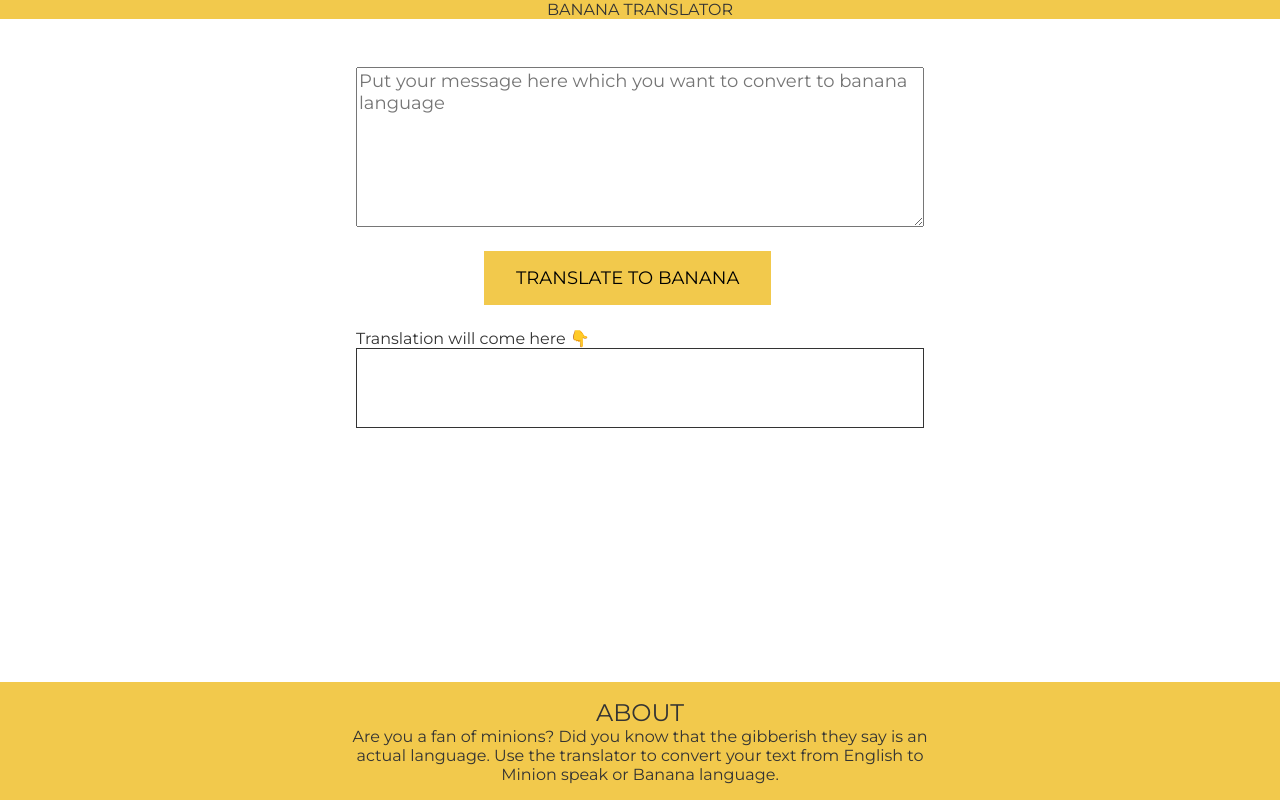
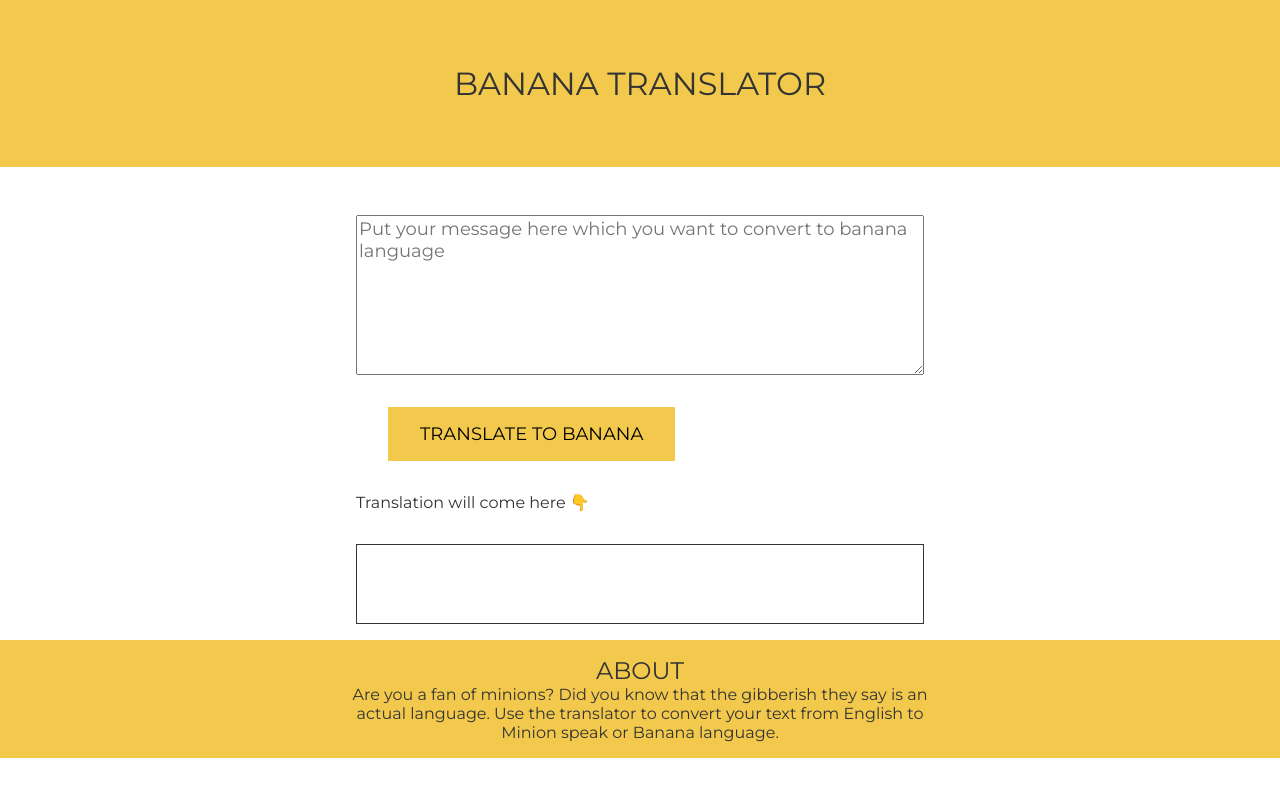
Before and after one commit to jagadeshwarandev/TRANSLATOR-APP-JS, a plain HTML site: page index.html in a window 1280 px wide. Drawn offline with Linux system fonts and the light colour scheme.

Commit message:
Update style.css

```diff
--- a/style.css
+++ b/style.css
@@ -8,7 +8,7 @@
 :root {
     --primary: #F2C94C;
     --black: #333333;
-    --width-break:600px
+    --width-break:600px;
 }
 
 body {
@@ -20,6 +20,8 @@ body {
 nav {
     background-color: var(--primary);
     text-align: center;
+    padding: 4rem 1rem;
+    font-size:2rem;
 }
 
 main {
@@ -41,11 +43,15 @@ textarea {
 button {
     background-color: var(--primary);
     border: none;
-    margin: 1.5rem 8rem;
+    margin: 1rem 2rem;
     padding: 1rem 2rem;
     font-family: 'Montserrat', sans-serif;
     font-size: large;
     align-items: center;
+}
+#translate-button{
+    margin-top: 2rem;
+    margin-bottom: 2rem;
 }
 
 
@@ -56,10 +62,10 @@ button {
     max-height: 20vh;
     overflow:scroll;
     border: 1px solid var(--black);
+    margin-top: 2rem;
 }
 
 footer {
-    position: fixed;
     bottom: 0;
     width: 100%;
     padding: 1rem;
```
